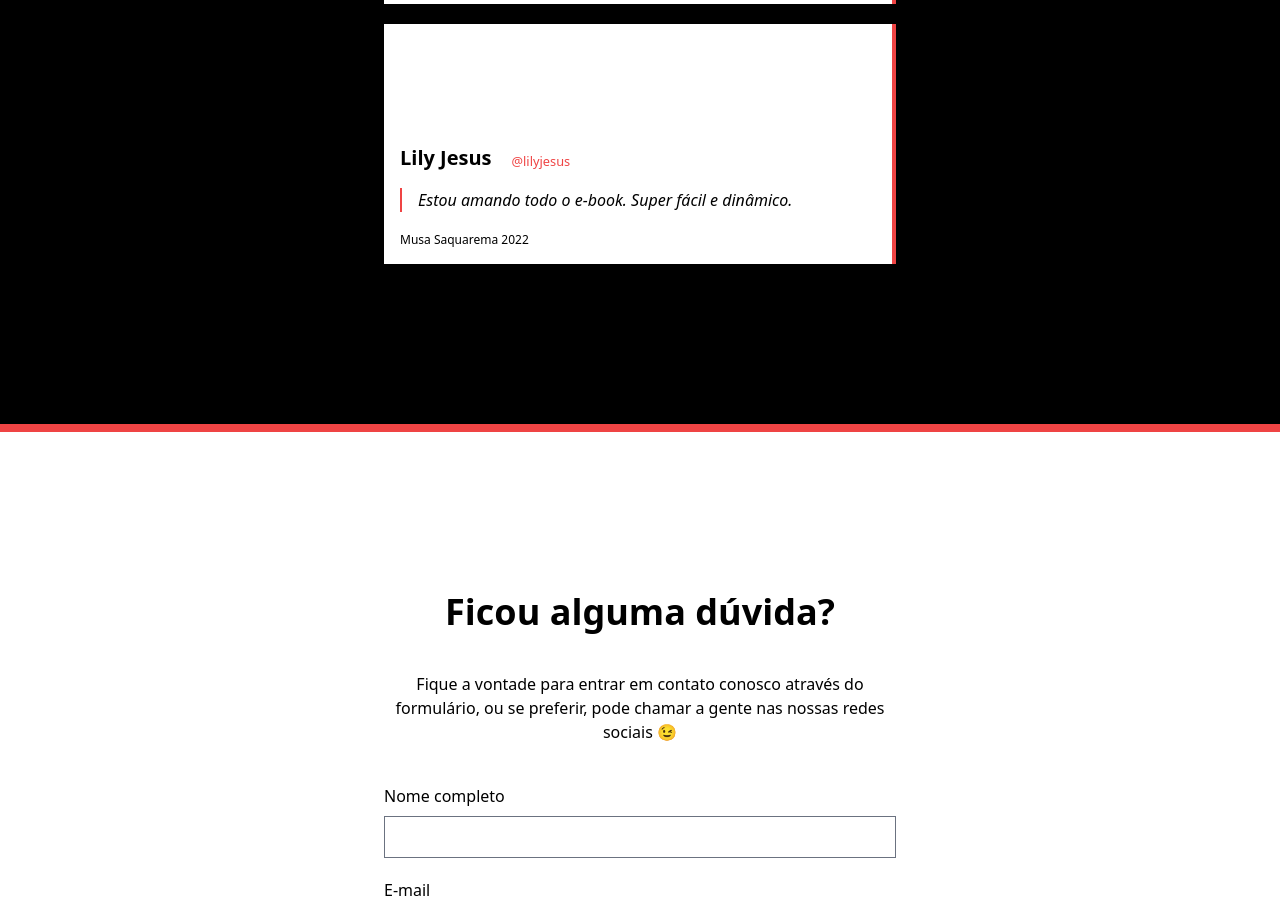
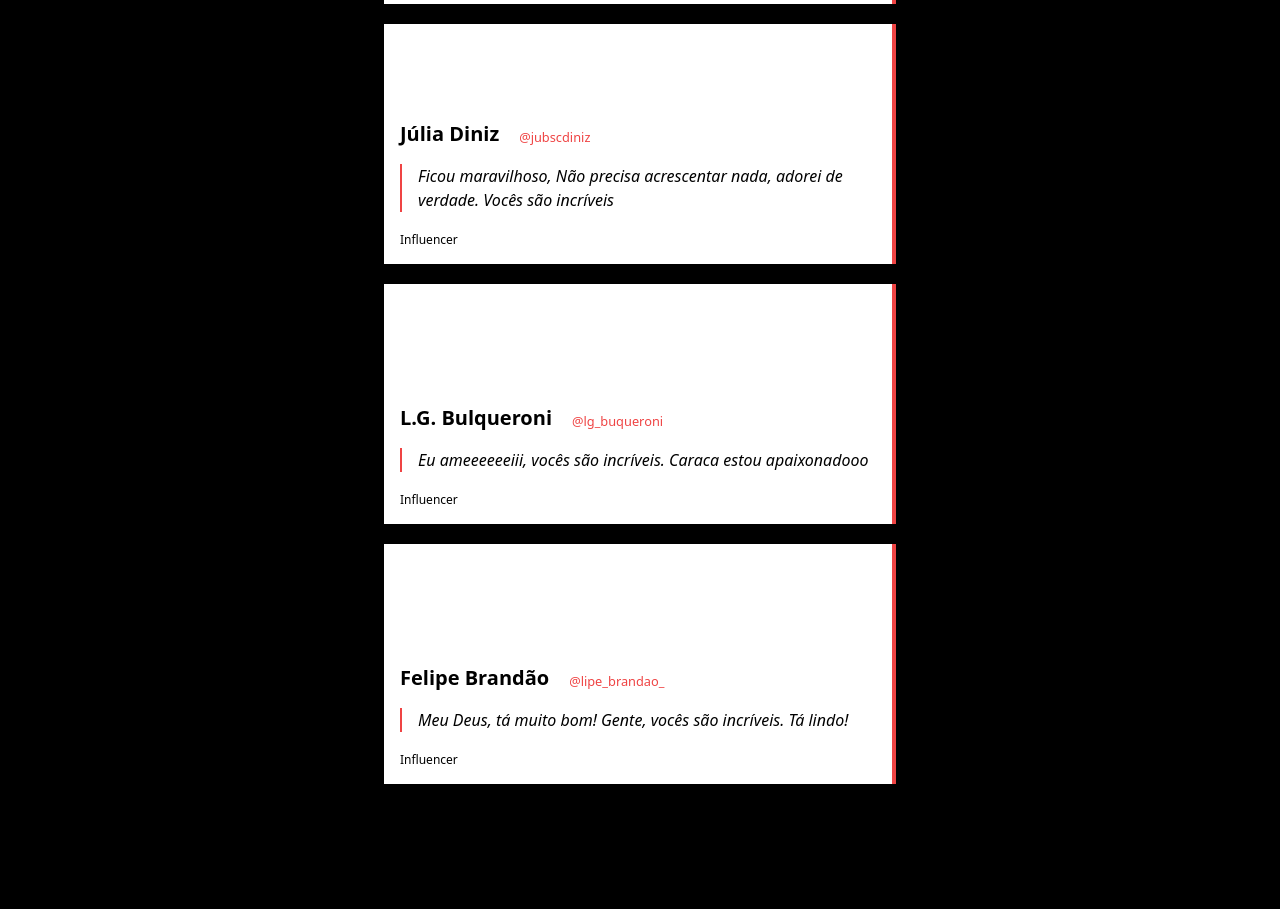
Before and after one commit to dannms/pickler, a Next.js app: page / in a window 1280 px wide. Shown: the part 1880-2789 px from the top of the page. Built offline with nearby package versions, Linux system fonts and the light colour scheme.

Commit message:
added animations

```diff
--- a/components/about-section.js
+++ b/components/about-section.js
@@ -20,10 +20,10 @@ const AboutSection = () => {
 			<Container>
 				<div className="py-10 flex flex-col lg:flex-row items-center gap-10 lg:justify-between">
 					<div className="flex flex-col gap-5 items-center lg:items-start justify-center lg:justify-start text-center lg:text-left lg:max-w-lg">
-						<h3 className="font-black text-4xl">
+						<h3 className="font-black text-4xl" data-aos="fade-up">
 							Sobre as autoras
 						</h3>
-						<p>
+						<p data-aos="fade-up" data-aos-delay="200">
 							A Pickler Conexões é uma marca criada por Beatriz e
 							Brenda. O objetivo da marca é CONECTAR influencers a
 							marcas e vice-versa para que juntos possam alcançar
@@ -31,7 +31,7 @@ const AboutSection = () => {
 							isto, promover o fortalecimento da marca através de
 							divulgação estratégica, bem como do influencer.
 						</p>
-						<p>
+						<p data-aos="fade-up" data-aos-delay="400">
 							A Pickler nasceu do desejo de orientar influencers e
 							empresas dentro do mundo de marketing de influência.
 							A marca em menos de um ano de atividade, já possui
@@ -39,13 +39,17 @@ const AboutSection = () => {
 							influencers, além de prestar serviços de elaboração
 							de midia kit personalizado, assessoria e mentoria.
 						</p>
-						<p>
+						<p data-aos="fade-up" data-aos-delay="600">
 							No Instagram, se destacam pelo conteúdo de alto
 							valor sempre de forma clara e objetiva, além de
 							conteúdos descontraídos e de grande relevância.
 						</p>
 					</div>
-					<div className="flex flex-col gap-5 lg:justify-start">
+					<div
+						className="flex flex-col gap-5 lg:justify-start"
+						data-aos="zoom-in"
+						data-aos-delay="1000"
+					>
 						<div className="relative w-72 h-72 md:w-44 md:h-44 lg:w-72 lg:h-72">
 							<Image
 								src="/images/brenda-e-bea.jpg"
--- a/components/contact-section.js
+++ b/components/contact-section.js
@@ -80,7 +80,10 @@ const ContactSection = () => {
 	return (
 		<section className="py-40">
 			<Container>
-				<div className="flex flex-col gap-10 md:items-center md:justify-center md:max-w-lg md:mx-auto">
+				<div
+					className="flex flex-col gap-10 md:items-center md:justify-center md:max-w-lg md:mx-auto"
+					data-aos="fade-up"
+				>
 					<div className="flex flex-col gap-10 md:text-center">
 						<h3 className="font-black text-4xl">
 							Ficou alguma dúvida?
--- a/components/hero.js
+++ b/components/hero.js
@@ -9,22 +9,28 @@ const Hero = () => {
 				<Navbar />
 				<div className="pt-40 relative flex justify-between md:justify-center lg:justify-between">
 					<div className="max-w-lg gap-5 flex flex-col items-center lg:items-start text-center lg:text-left">
-						<h1 className="font-black text-4xl">
+						<h1 className="font-black text-4xl" data-aos="fade-up">
 							Aprenda tudo que você precisa saber para ser um
 							influenciador de sucesso
 						</h1>
-						<h2>
+						<h2 data-aos="fade-up" data-aos-delay="200">
 							Começe agora a conquistar seguidores e criar
 							conteúdos incríveis. Clique no botão abaixo e compre
 							agora
 						</h2>
 						<a
+							data-aos="fade-up"
+							data-aos-delay="400"
 							className="px-4 py-2 bg-red-500"
 							href="https://sun.eduzz.com/1009450"
 						>
 							Comprar agora
 						</a>
-						<div className="flex items-center">
+						<div
+							className="flex items-center"
+							data-aos="fade-up"
+							data-aos-delay="600"
+						>
 							<small>Disponível apenas na</small>
 							<span className="relative w-16 h-16">
 								<Image
@@ -37,7 +43,11 @@ const Hero = () => {
 						</div>
 					</div>
 					<div>
-						<div className="absolute right-0 top-full md:right-40 lg:top-0 lg:right-0 shadow-lg">
+						<div
+							className="absolute right-0 top-full md:right-40 lg:top-0 lg:right-0 shadow-lg"
+							data-aos="zoom-in"
+							data-aos-delay="1000"
+						>
 							<Image
 								src="/images/capa_ebook.jpg"
 								alt="Capa do E-book"
--- a/components/testimonial-card.js
+++ b/components/testimonial-card.js
@@ -1,6 +1,9 @@
 const TestimonialCard = ({ info }) => {
 	return (
-		<div className="bg-white text-black p-4 flex flex-col gap-5 h-60 justify-end border-r-4 border-red-500">
+		<div
+			className="bg-white text-black p-4 flex flex-col gap-5 h-60 justify-end border-r-4 border-red-500"
+			data-aos="fade-up"
+		>
 			<div className="flex gap-5 items-end">
 				<h5 className="font-black text-xl leading-none">{info.name}</h5>
 				<small className="leading-none text-red-500">
--- a/components/testimonial-section.js
+++ b/components/testimonial-section.js
@@ -2,7 +2,9 @@ import Container from './container';
 import TestimonialCard from './testimonial-card';
 
 const info = [
-	{
+	/**
+	 *
+	 * {
 		name: 'Daniel Moraes',
 		social: '@dannmoraess',
 		message:
@@ -10,12 +12,38 @@ const info = [
 		job: 'Desenvolvedor e Designer',
 		id: 1,
 	},
+	 *
+	*/
 	{
 		name: 'Lily Jesus',
 		social: '@lilyjesus',
 		message: 'Estou amando todo o e-book. Super fácil e dinâmico.',
-		job: 'Musa Saquarema 2022',
+		job: 'Influencer e Musa Saquarema 2022',
+		id: 1,
+	},
+	{
+		name: 'Júlia Diniz',
+		social: '@jubscdiniz',
+		message:
+			'Ficou maravilhoso, Não precisa acrescentar nada, adorei de verdade. Vocês são incríveis',
+		job: 'Influencer',
 		id: 2,
+	},
+	{
+		name: 'L.G. Bulqueroni',
+		social: '@lg_buqueroni',
+		message:
+			'Eu ameeeeeeiii, vocês são incríveis. Caraca estou apaixonadooo',
+		job: 'Influencer',
+		id: 3,
+	},
+	{
+		name: 'Felipe Brandão',
+		social: '@lipe_brandao_',
+		message:
+			'Meu Deus, tá muito bom! Gente, vocês são incríveis. Tá lindo!',
+		job: 'Influencer',
+		id: 4,
 	},
 ];
 
@@ -24,7 +52,9 @@ const TestimonialSection = () => {
 		<section className="py-40 bg-black text-white border-b-8 border-red-500">
 			<Container>
 				<div className="flex flex-col items-center gap-10">
-					<h3 className="font-black text-4xl">Depoimentos</h3>
+					<h3 className="font-black text-4xl" data-aos="fade-up">
+						Depoimentos
+					</h3>
 					<div className="flex flex-col gap-5 max-w-lg">
 						{info.map((card) => (
 							<TestimonialCard key={card.id} info={card} />
--- a/package.json
+++ b/package.json
@@ -12,6 +12,7 @@
 		"lint": "next lint"
 	},
 	"dependencies": {
+		"aos": "^2.3.4",
 		"boxicons": "^2.1.2",
 		"next": "12.1.4",
 		"nodemailer": "^6.7.3",
--- a/pages/_app.js
+++ b/pages/_app.js
@@ -1,8 +1,19 @@
 import '../styles/globals.css';
 import 'boxicons/css/boxicons.css';
 import { Toaster } from 'react-hot-toast';
+import { useEffect } from 'react';
+import AOS from 'aos';
+import 'aos/dist/aos.css';
 
 function MyApp({ Component, pageProps }) {
+	useEffect(() => {
+		AOS.init({
+			easing: 'ease-out-cubic',
+			once: true,
+			offset: 50,
+		});
+	}, []);
+
 	return (
 		<div>
 			<Toaster position="bottom-left" />
--- a/pages/api/contact.js
+++ b/pages/api/contact.js
@@ -2,7 +2,7 @@ const nodemailer = require('nodemailer');
 
 export default function sendMail(req, res) {
 	let transporter = nodemailer.createTransport({
-		host: 'smtp.umbler.com',
+		host: 'smtp-mail.outlook.com',
 		port: 587,
 		auth: {
 			user: process.env.NODEMAILER_USER,
```
Also changed, not shown: 1 other file (tests, documents, lock files or other folders).
